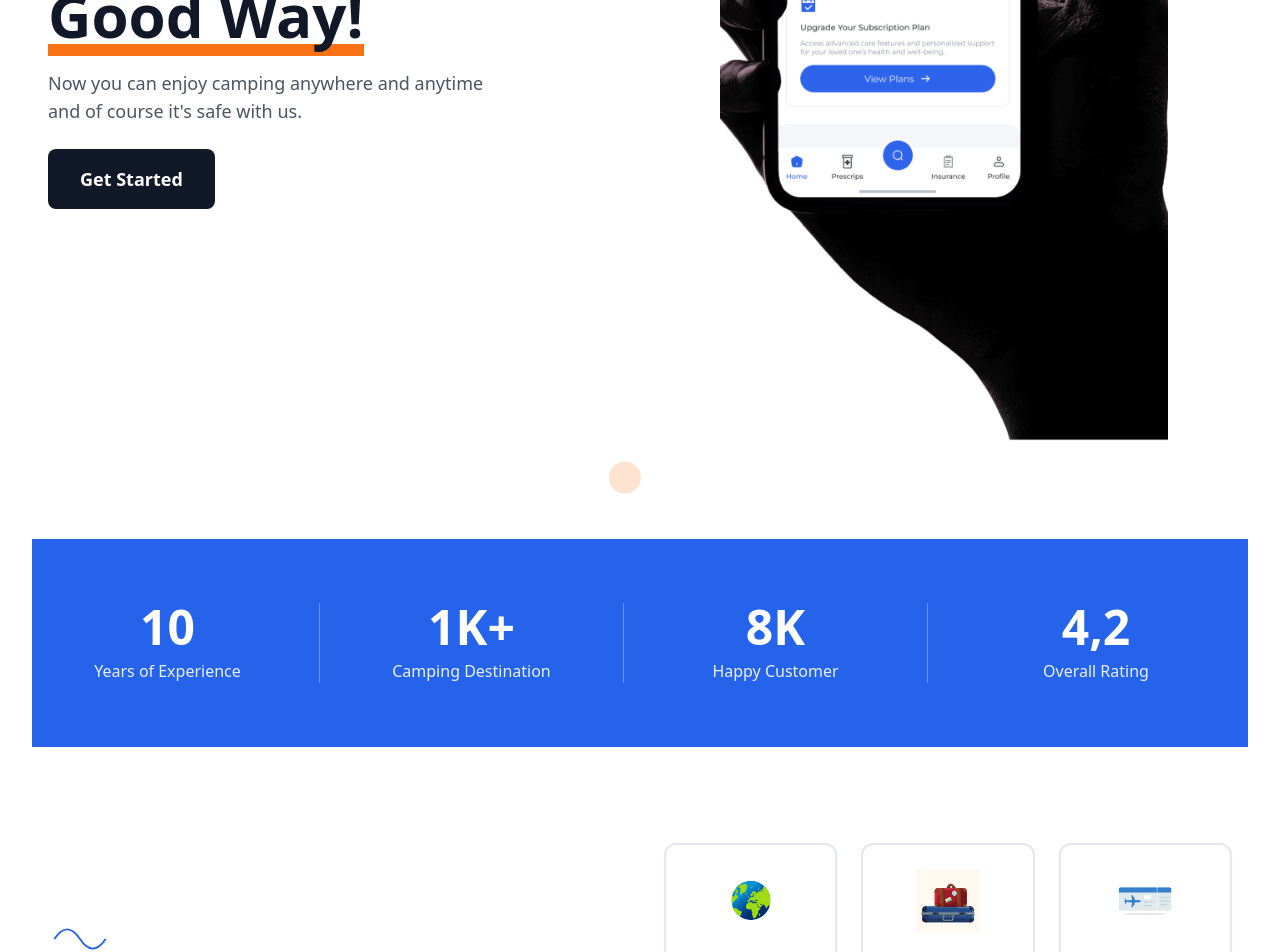
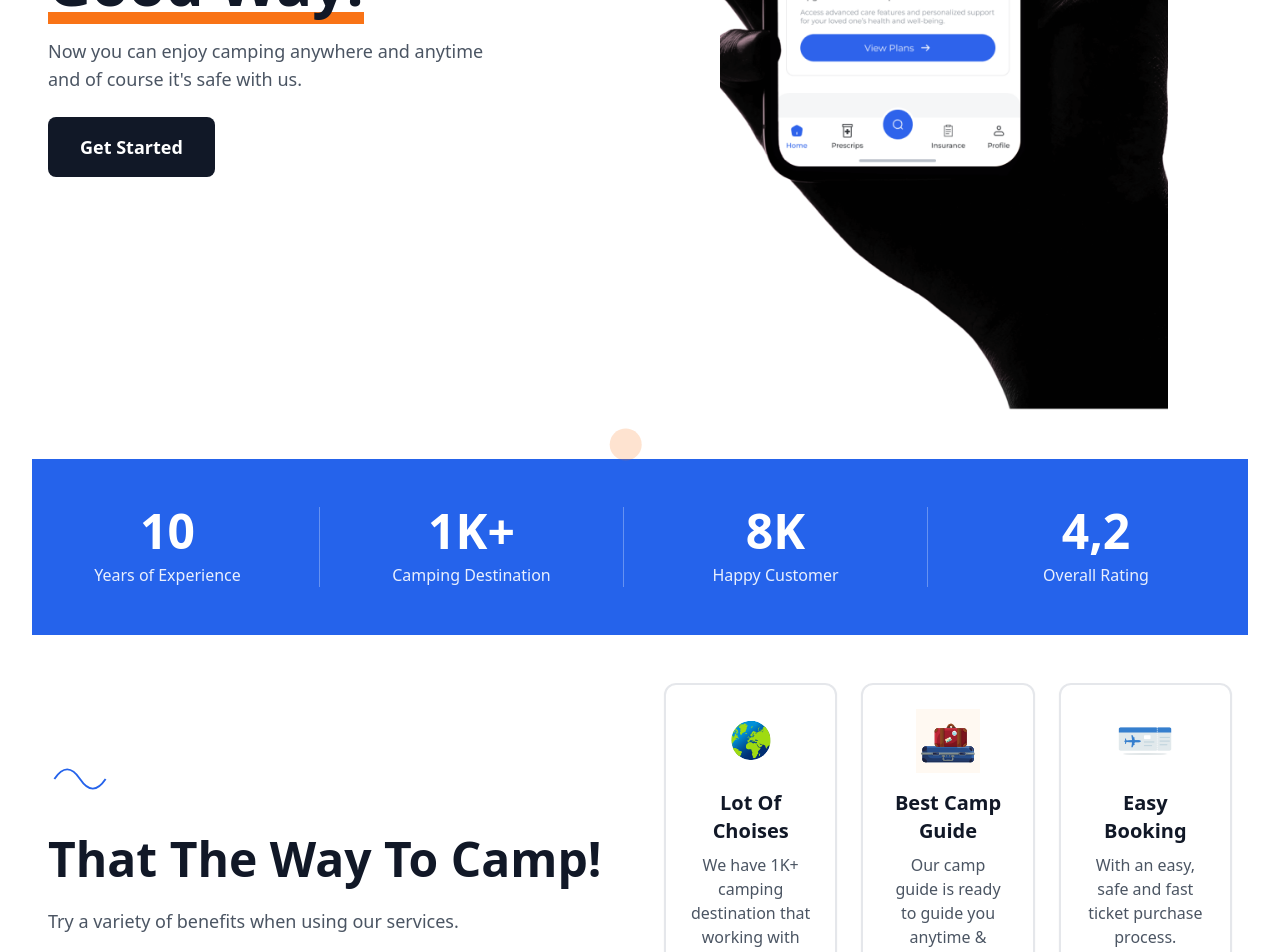
Before and after one commit to ihirwepatrick/compty-landing, a Next.js app: page / in a window 1280 px wide. Shown: the part 586-1538 px from the top of the page. Built offline with nearby package versions, Linux system fonts and the light colour scheme.

Commit message:
[UPDATE]: Universal Padding

```diff
--- a/components/LandingPage.tsx
+++ b/components/LandingPage.tsx
@@ -12,7 +12,7 @@ import Footer from "@/components/sections/Footer";
 
 const LandingPage = () => {
   return (
-    <div className="min-h-screen mx-auto max-w-[1920px] px-4 md:px-6 lg:px-8">
+    <div className="min-h-screen mx-auto max-w-[1920px] px-4 md:px-6 lg:px-8 overflow-x-hidden flex flex-col gap-8 md:gap-12">
       <Header />
       <Hero />
       <Statistics />
--- a/components/sections/Community.tsx
+++ b/components/sections/Community.tsx
@@ -21,7 +21,7 @@ const Community = () => {
   return (
     <section
       ref={ref}
-      className="py-16 md:py-24 container mx-auto px-4"
+      className="container mx-auto px-4"
     >
       <div className="grid md:grid-cols-2 gap-12 items-center">
         {/* Left Content */}
--- a/components/sections/FAQ.tsx
+++ b/components/sections/FAQ.tsx
@@ -26,7 +26,7 @@ const FAQ = () => {
     <section
       ref={ref}
       id="contact"
-      className="py-16 md:py-24 bg-gray-50 container mx-auto px-4"
+      className="bg-gray-50 container mx-auto px-4"
     >
       <div className="grid md:grid-cols-2 gap-12">
         {/* Left - Contact Form */}
--- a/components/sections/Features.tsx
+++ b/components/sections/Features.tsx
@@ -55,7 +55,7 @@ const Features = () => {
     <section
       ref={ref}
       id="about"
-      className="py-16 md:py-24 container mx-auto px-4"
+      className="container mx-auto px-4"
     >
       <div className="grid md:grid-cols-2 gap-12 items-center mb-16">
         {/* Left Content */}
--- a/components/sections/Footer.tsx
+++ b/components/sections/Footer.tsx
@@ -27,7 +27,7 @@ const Footer = () => {
       initial={{ opacity: 0 }}
       animate={isInView ? { opacity: 1 } : { opacity: 0 }}
       transition={{ duration: 0.8 }}
-      className="bg-primary-blue text-white py-12 md:py-16"
+      className="bg-primary-blue text-white py-8 md:py-12"
     >
       <div className="container mx-auto px-4">
         <div className="grid md:grid-cols-5 gap-8 mb-8">
--- a/components/sections/Hero.tsx
+++ b/components/sections/Hero.tsx
@@ -7,7 +7,7 @@ const Hero = () => {
   return (
     <section
       id="home"
-      className="pt-24 pb-16 md:pt-32 md:pb-24 container mx-auto px-4"
+      className="pt-20 md:pt-24 container mx-auto px-4"
     >
       <div className="grid md:grid-cols-2 gap-8 items-center">
         {/* Left Content */}
--- a/components/sections/MapSection.tsx
+++ b/components/sections/MapSection.tsx
@@ -20,7 +20,7 @@ const MapSection = () => {
   return (
     <section
       ref={ref}
-      className="py-16 md:py-24 bg-gray-50"
+      className="bg-gray-50"
     >
       <div className="container mx-auto px-4">
         <div className="grid md:grid-cols-2 gap-12 items-center">
--- a/components/sections/Statistics.tsx
+++ b/components/sections/Statistics.tsx
@@ -21,7 +21,7 @@ const Statistics = () => {
       initial={{ opacity: 0 }}
       animate={isInView ? { opacity: 1 } : { opacity: 0 }}
       transition={{ duration: 0.8 }}
-      className="bg-primary-blue py-12 md:py-16"
+      className="bg-primary-blue py-8 md:py-12"
     >
       <div className="container mx-auto px-4">
         <div className="grid grid-cols-2 md:grid-cols-4 gap-4 md:gap-8">
--- a/components/sections/Testimonials.tsx
+++ b/components/sections/Testimonials.tsx
@@ -45,7 +45,7 @@ const Testimonials = () => {
   return (
     <section
       ref={ref}
-      className="py-16 md:py-24 bg-white container mx-auto px-4"
+      className="bg-white container mx-auto px-4"
     >
       <motion.div
         initial={{ opacity: 0, scale: 0 }}
```
